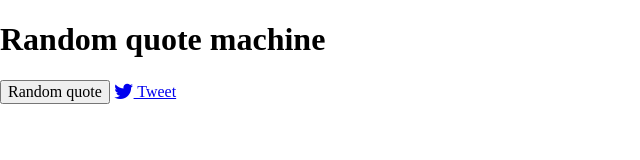
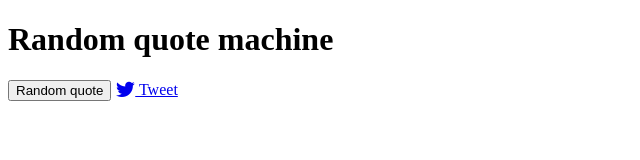
Before and after one commit to micnow88/16.5, a website: page index.html in a window 1280 px wide. Shown: the whole page, without its empty margins (0-640 px from the left). Drawn offline with nearby package versions, Linux system fonts and the light colour scheme; no server answers.

Commit message:
Change script.js 5

```diff
--- a/index.html
+++ b/index.html
@@ -5,7 +5,6 @@
       <meta name="viewport" content="width=device-width, initial-scale=1.0">
       <title>16.5</title>
       <link rel="stylesheet" href="https://maxcdn.bootstrapcdn.com/font-awesome/4.5.0/css/font-awesome.min.css">
-      <link rel="stylesheet" type="text/css" href="vendor/normalize.css">
       <link rel="stylesheet" type="text/css" href="css/style.css">
   </head>
   <body>
--- a/js/script.js
+++ b/js/script.js
@@ -1,6 +1,6 @@
 "use strict";
 
-//(function() {
+
 var tweetLink = "https://twitter.com/intent/tweet?text=";
 var quoteUrl = "https://quotesondesign.com/wp-json/posts?filter[orderby]=rand&filter[posts_per_page]=1";
 var prefix = "https://cors-anywhere.herokuapp.com/";
@@ -29,7 +29,8 @@ function createTweet(input) {
 
     if (tweetText.length > 140) {
     	getQuote();
-	} else {
+	}
+	else {
     	var tweet = tweetLink + encodeURIComponent(tweetText);
     	document.querySelector('.quote').innerText = quoteText;
     	document.querySelector('.author').innerText = "Author: " + quoteAuthor;
@@ -43,4 +44,3 @@ document.addEventListener('DOMContentLoaded', function() {
         getQuote();
     });
 });
-//})();
```
